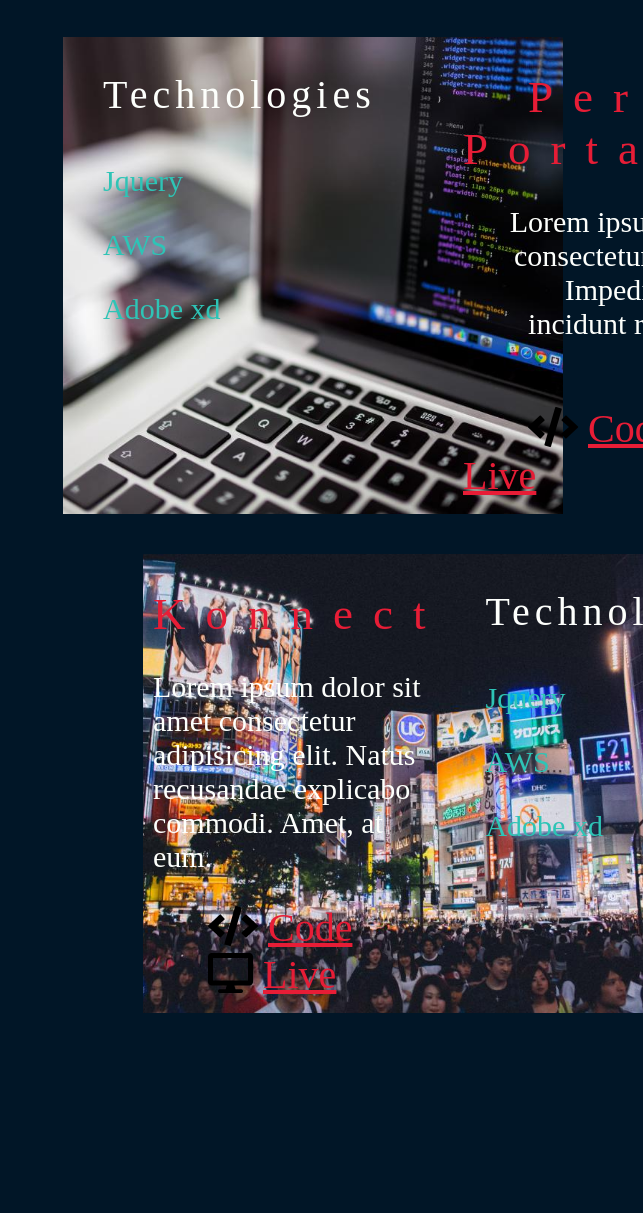
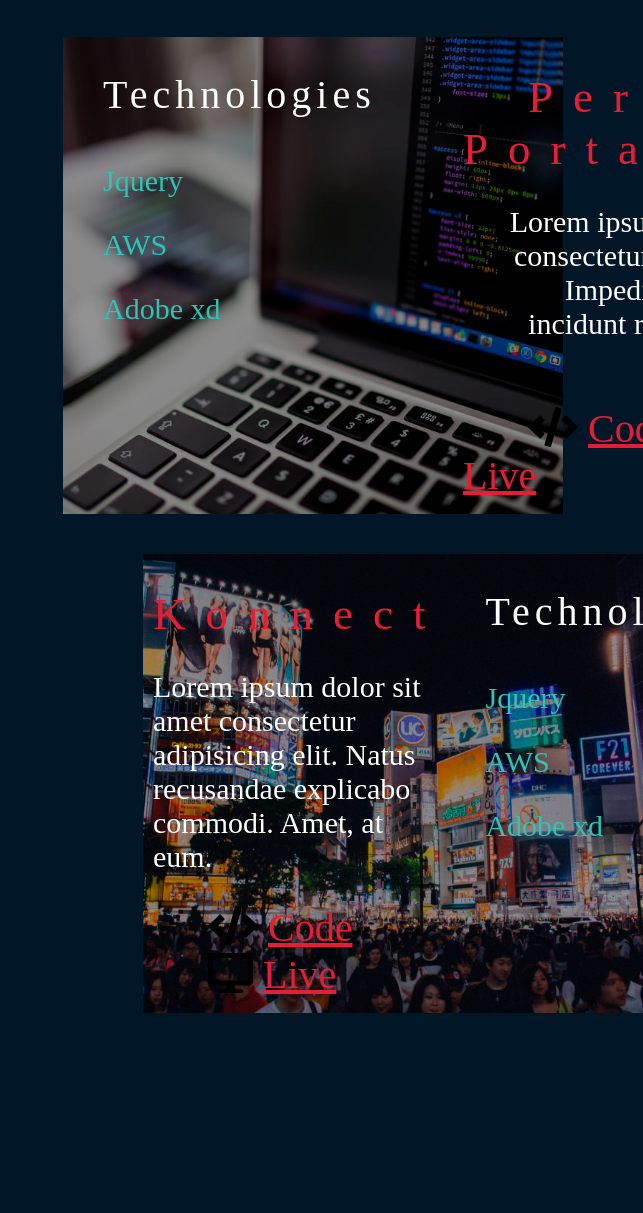
Before and after one commit to eziotobioli/portafolio, a plain HTML site: page index.html in a window 1280 px wide. Shown: the part 1606-2819 px from the top of the page, without its empty margins (637-1280 px from the left). Drawn offline with Linux system fonts and the light colour scheme.

Commit message:
fixed images

```diff
--- a/style.css
+++ b/style.css
@@ -142,7 +142,7 @@ body {
 
 .project{
     display: grid;
-    background-image: url(portafolio/assets/StockSnap_HZQAFTAFAB.jpg);
+    background-image: url('/portafolio/assets/techsupport-opacity.jpg');
     background-size: cover;
     background-position: center;
     padding-top: 34px;
@@ -230,11 +230,11 @@ body {
 }
 
 .project:nth-child(2){
-    background-image: url('/portafolio/assets/FSPLFPQBCZ.jpg')
+    background-image: url('/portafolio/assets/portafolio-opacity.jpg')
 }
 
 .project:nth-child(3){
-    background-image: url('/portafolio/assets/1ZJSU7ORAZ.jpg')
+    background-image: url('/portafolio/assets/konnect-opacity.jpg')
 }
 
 /*Experience*/
```
Also changed, not shown: assets/konnect-opacity.jpg (added), assets/portafolio-opacity.jpg (added), 1 other file.
